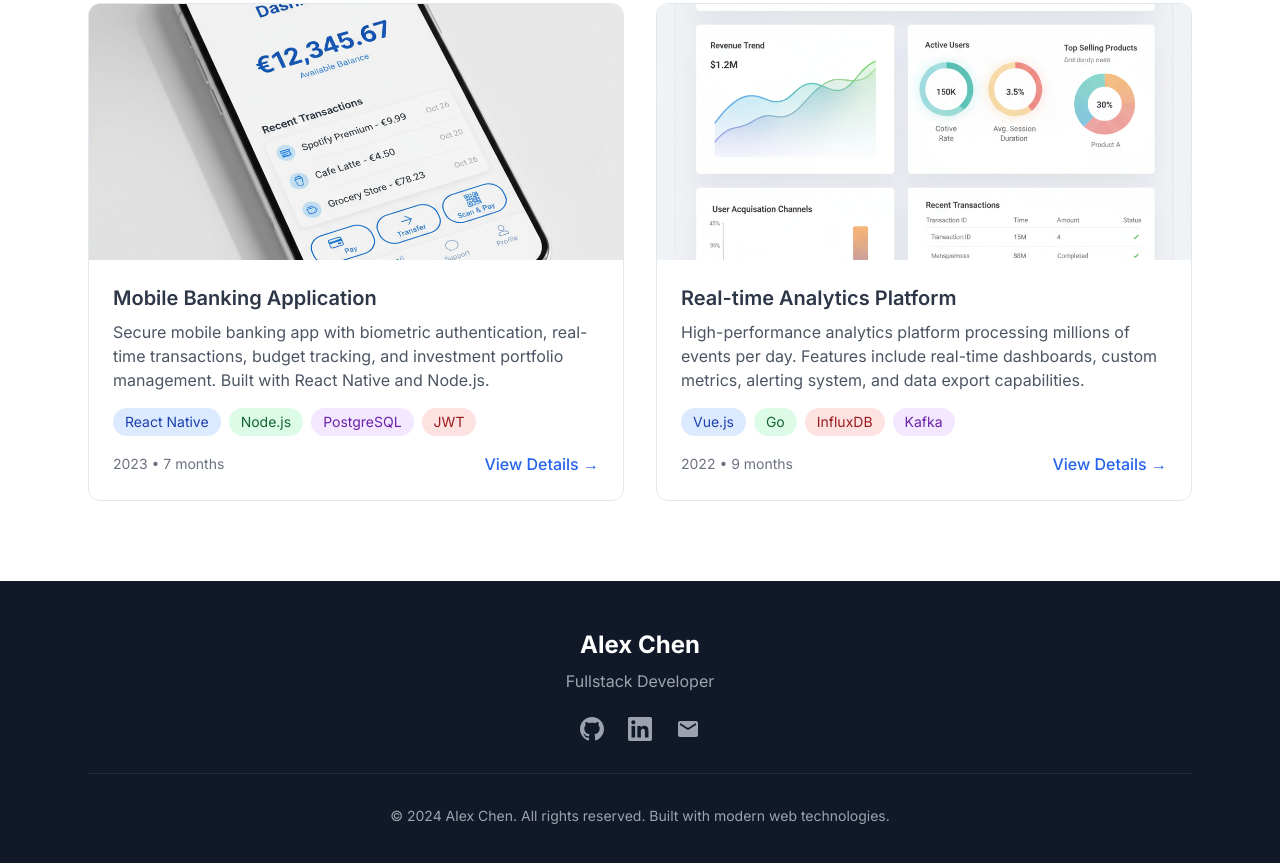
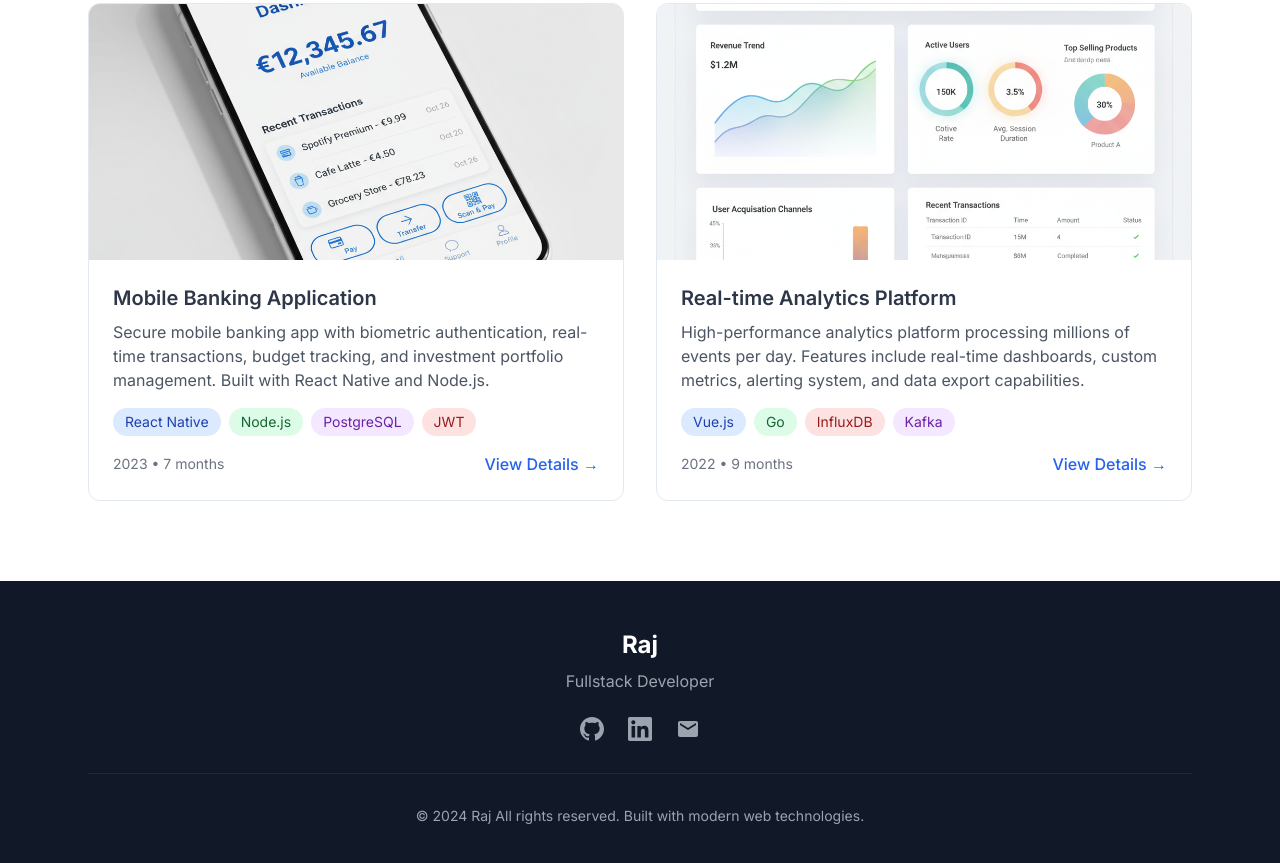
Before and after one commit to rajcodes0/portfolio-1, a plain HTML site: page projects.html in a window 1280 px wide. Shown: the part 1613-2476 px from the top of the page. Drawn offline with nearby package versions, Linux system fonts and the light colour scheme.

Commit message:
Update projects.html

```diff
--- a/projects.html
+++ b/projects.html
@@ -129,7 +129,7 @@
         <div class="max-w-6xl mx-auto px-6 py-4">
             <div class="flex justify-between items-center">
                 <div class="text-xl font-bold text-gray-800">
-                    <a href="index.html">Alex Chen</a>
+                    <a href="index.html">Raj</a>
                 </div>
                 <div class="hidden md:flex space-x-8">
                     <a href="index.html" class="nav-link text-gray-600 hover:text-blue-600">Home</a>
@@ -505,7 +505,7 @@
         <div class="max-w-6xl mx-auto px-6">
             <div class="text-center">
                 <div class="mb-6">
-                    <h3 class="text-2xl font-bold mb-2">Alex Chen</h3>
+                    <h3 class="text-2xl font-bold mb-2">Raj</h3>
                     <p class="text-gray-400">Fullstack Developer</p>
                 </div>
                 <div class="flex justify-center space-x-6 mb-8">
@@ -527,7 +527,7 @@
                 </div>
                 <div class="border-t border-gray-800 pt-8">
                     <p class="text-gray-400 text-sm">
-                        © 2024 Alex Chen. All rights reserved. Built with modern web technologies.
+                        © 2024 Raj All rights reserved. Built with modern web technologies.
                     </p>
                 </div>
             </div>
```
